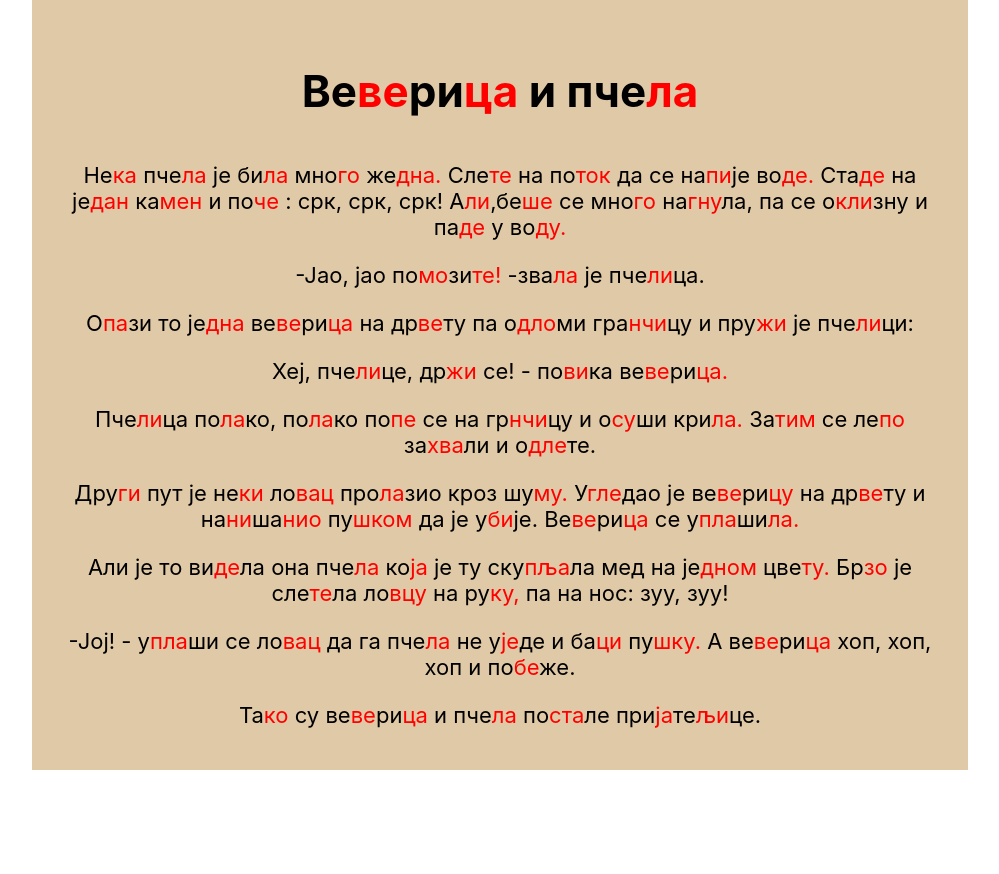
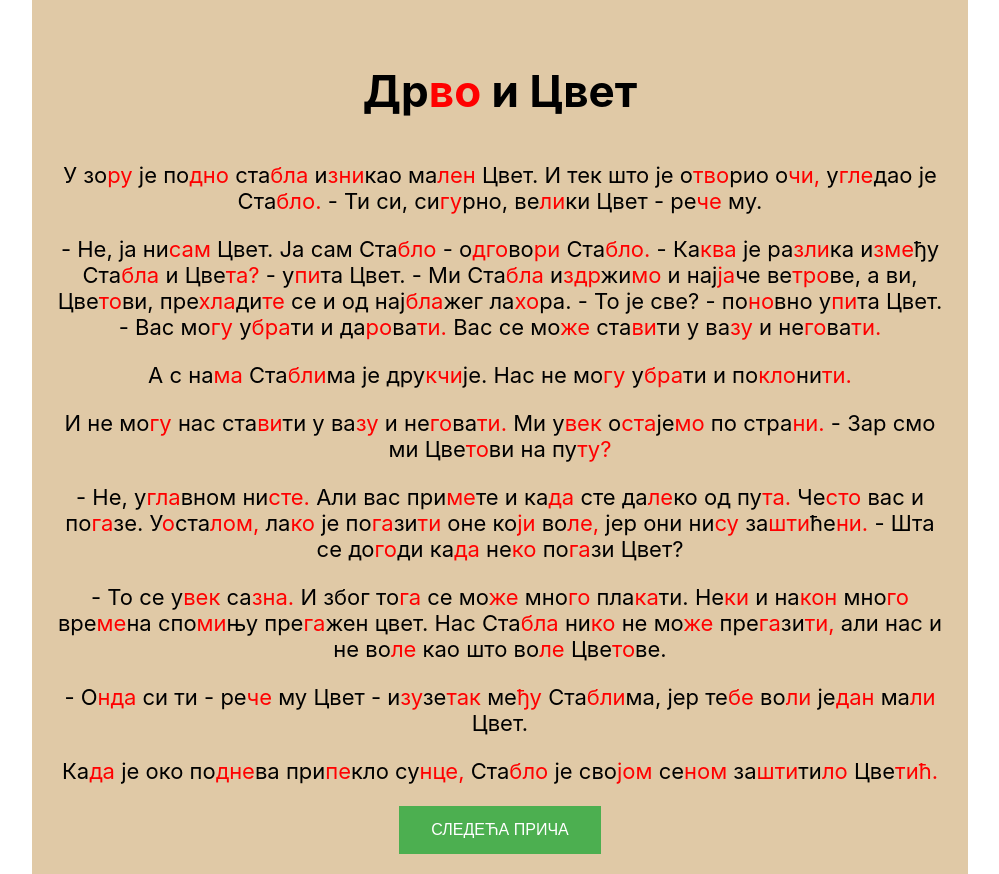
Before and after one commit to mancebre/citanka, a React (Create React App) app: page / in a window 1280 px wide. Shown: the whole page, without its empty margins (140-1139 px from the left). Before the commit the page ends 800 px from the top, so only its background shows below. Built offline with nearby package versions, Linux system fonts and the light colour scheme.

Commit message:
next button added

```diff
--- /dev/null
+++ b/src/components/processText/processText.tsx
@@ -0,0 +1,27 @@
+import React from 'react';
+import StoryLine from '../storyLine/storyLine';
+
+interface Props {
+	text: String;
+}
+
+const ProcessText = ({ text }: Props) => {
+	const breakeLines = (storyBody: String): String[] => {
+		const bodyArr = storyBody.split(/\n/);
+		return bodyArr;
+	};
+
+	const textArr = breakeLines(text);
+
+	// console.log('RENDER - Story');
+
+	return (
+		<div>
+			{textArr.map((line, row) => (
+				<StoryLine line={line} key={row} />
+			))}
+		</div>
+	);
+};
+
+export default ProcessText;
--- a/src/components/randomStory/randomStory.css
+++ b/src/components/randomStory/randomStory.css
@@ -1,4 +1,4 @@
-.Story {
+.RandomStory {
 	margin: auto;
 	width: 70%;
 	padding: 20px;
--- a/src/components/randomStory/randomStory.tsx
+++ b/src/components/randomStory/randomStory.tsx
@@ -1,4 +1,4 @@
-import React from 'react';
+import React, { useEffect, useState } from 'react';
 import './randomStory.css';
 import {
 	careveUsi,
@@ -14,6 +14,7 @@ import {
 	zlatokosaItriMedveda,
 } from '../../data/stories';
 import Story from '../story/story';
+import ProcessText from '../processText/processText';
 
 type StoryType = {
 	title: String;
@@ -21,7 +22,8 @@ type StoryType = {
 };
 
 const RandomStory = () => {
-	const avaiableStories: StoryType[] = [
+	const [allRead, setAllRead] = useState(false);
+	const [avaiableStories, updateAvaiableStories] = useState<StoryType[]>([
 		careveUsi,
 		kisa,
 		drvoIcvet,
@@ -33,21 +35,51 @@ const RandomStory = () => {
 		triPraseta,
 		vevericaIpcela,
 		zlatokosaItriMedveda,
-	];
+	]);
+	const [selectedStory, setSelectedStory] = useState<StoryType>({
+		title: '',
+		body: '',
+	});
 
-	const selectedStory: StoryType =
-		avaiableStories[Math.floor(Math.random() * avaiableStories.length)];
+	const getNextStory = () => {
+		if (avaiableStories.length < 1) {
+			setAllRead(true);
+			return false;
+		}
+		const story =
+			avaiableStories[Math.floor(Math.random() * avaiableStories.length)];
+
+		setSelectedStory(story);
+		window.scrollTo(0, 0);
+
+		updateAvaiableStories(
+			avaiableStories.filter((item) => item.title !== story.title),
+		);
+	};
+
+	useEffect(() => {
+		getNextStory();
+	}, []);
 
 	// console.log('RENDER - RandomStory');
+	// console.log(avaiableStories);
 
-	return (
-		<div className='Story'>
-			<h1>
-				<Story text={selectedStory.title} />
-			</h1>
-			<Story text={selectedStory.body} />
+	let content = (
+		<div className='RandomStory'>
+			<Story story={selectedStory} clicked={() => getNextStory()} />
 		</div>
 	);
+	if (allRead) {
+		content = (
+			<div className='RandomStory'>
+				<h2>
+					<ProcessText text='Браво, прочитали сте све приче!' />
+				</h2>
+			</div>
+		);
+	}
+
+	return content;
 };
 
 export default RandomStory;
--- /dev/null
+++ b/src/components/story/story.css
@@ -0,0 +1,14 @@
+.Button {
+	background-color: #4caf50; /* Green */
+	border: none;
+	color: white;
+	padding: 15px 32px;
+	text-align: center;
+	text-decoration: none;
+	display: inline-block;
+	font-size: 16px;
+}
+
+.Button:hover {
+	cursor: pointer;
+}
--- a/src/components/story/story.tsx
+++ b/src/components/story/story.tsx
@@ -1,26 +1,30 @@
 import React from 'react';
-import StoryLine from '../storyLine/storyLine';
+import ProcessText from '../processText/processText';
+import './story.css';
+
+type StoryType = {
+	title: String;
+	body: String;
+};
 
 interface Props {
-	text: String;
+	story: StoryType;
+	clicked: React.MouseEventHandler<HTMLButtonElement>;
 }
 
-const Story = ({ text }: Props) => {
-	const breakeLines = (storyBody: String): String[] => {
-		const bodyArr = storyBody.split(/\n/);
-		return bodyArr;
-	};
-
-	const textArr = breakeLines(text);
-
+const Story = ({ story, clicked }: Props) => {
 	// console.log('RENDER - Story');
 
 	return (
-		<div>
-			{textArr.map((line, row) => (
-				<StoryLine line={line} key={row} />
-			))}
-		</div>
+		<>
+			<h1>
+				<ProcessText text={story.title} />
+			</h1>
+			<ProcessText text={story.body} />
+			<button className='Button' onClick={clicked}>
+				СЛЕДЕЋА ПРИЧА
+			</button>
+		</>
 	);
 };
 
```
Also changed, not shown: 1 other file (tests, documents, lock files or other folders).
